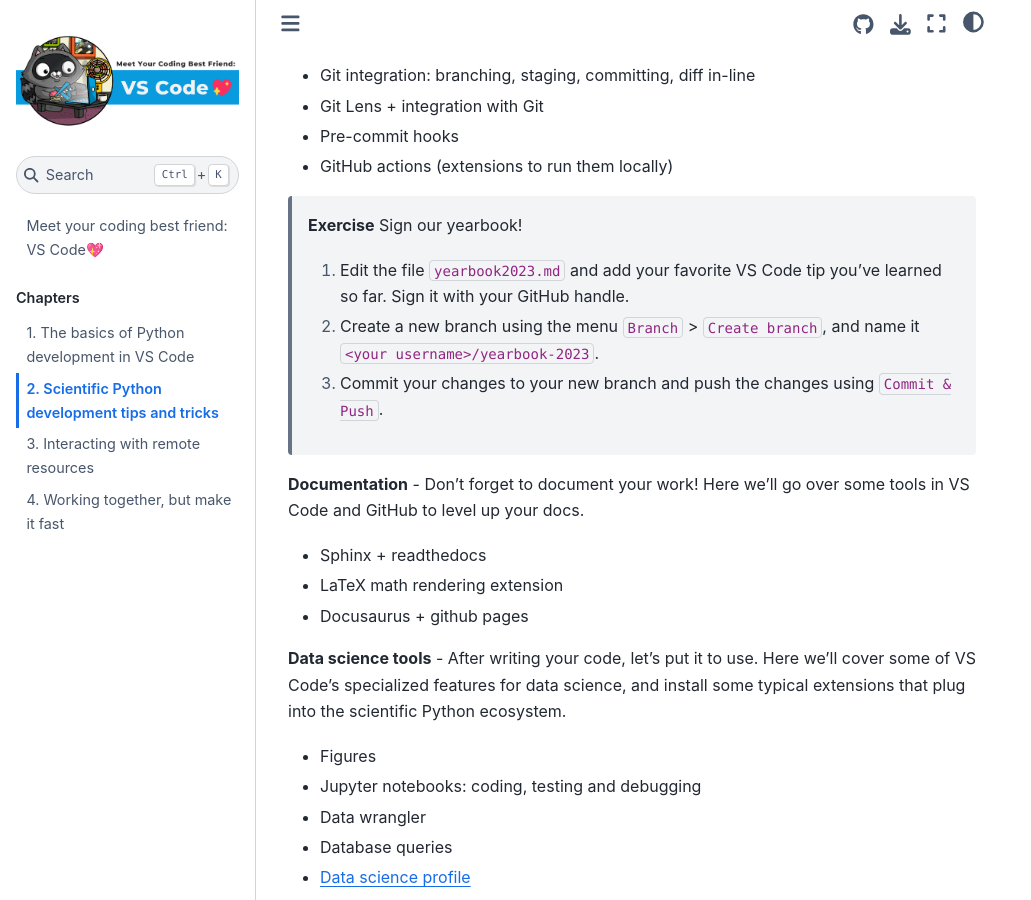
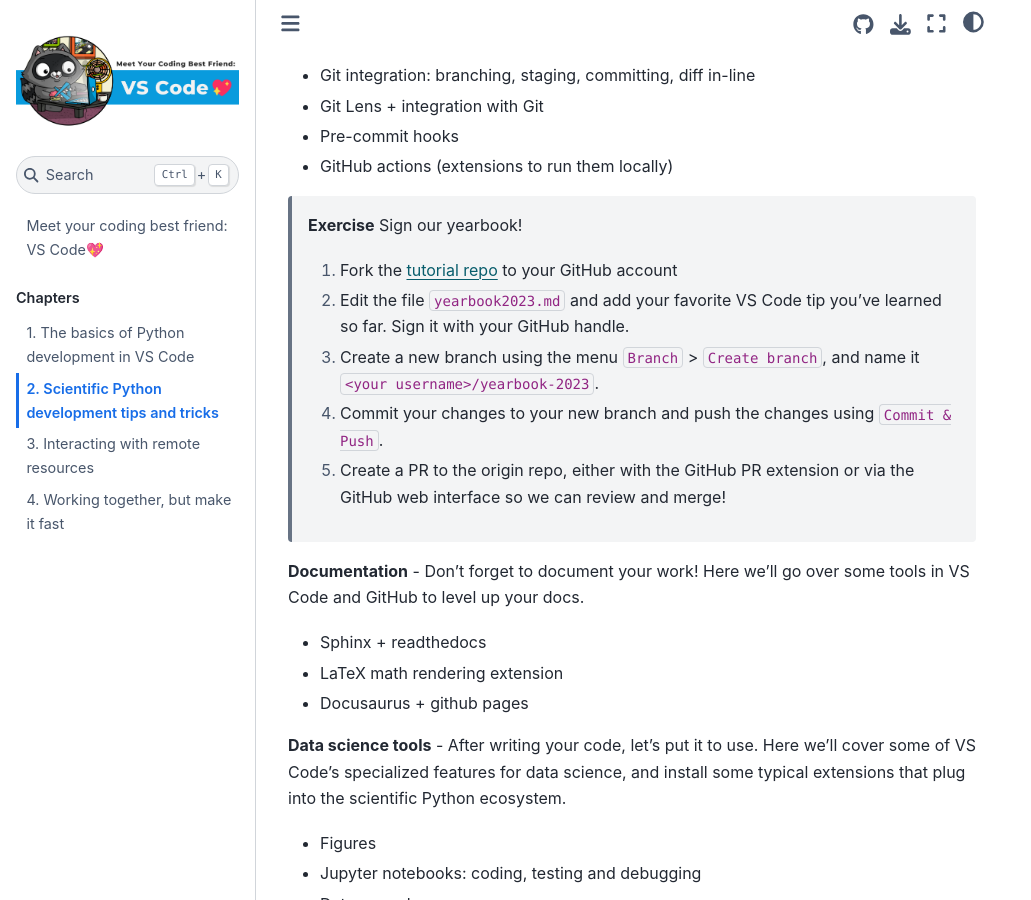
Before and after one commit to crazy4pi314/scipy-vscode-tutorial, a Jupyter Book: the page built from 2-devtips.md, in a window 1280 px wide and 900 px high, scrolled down 1563 px. Shown: the whole window, without its empty margins (0-1031 px from the left). Built offline with Jupyter Book 1.0.4 settings and Sphinx 7.4.7 and the Sphinx Book theme 1.1.4, drawn with Linux system fonts in a browser that asks for light colours.

Commit message:
Update 2-devtips.md
Adding the forking step

```diff
--- a/2-devtips.md
+++ b/2-devtips.md
@@ -46,9 +46,11 @@
 
 > **Exercise** Sign our yearbook!
 >
-> 1. Edit the file `yearbook2023.md` and add your favorite VS Code tip you've learned so far. Sign it with your GitHub handle.
-> 2. Create a new branch using the menu `Branch` > `Create branch`, and name it `<your username>/yearbook-2023`.
-> 3. Commit your changes to your new branch and push the changes using `Commit & Push`.
+> 1. Fork the [tutorial repo](https://aka.ms/scipy2023) to your GitHub account
+> 2. Edit the file `yearbook2023.md` and add your favorite VS Code tip you've learned so far. Sign it with your GitHub handle.
+> 3. Create a new branch using the menu `Branch` > `Create branch`, and name it `<your username>/yearbook-2023`.
+> 4. Commit your changes to your new branch and push the changes using `Commit & Push`.
+> 5. Create a PR to the origin repo, either with the GitHub PR extension or via the GitHub web interface so we can review and merge!
 
 **Documentation** - Don't forget to document your work! Here we'll go over some tools in VS Code and GitHub to level up your docs.
 
```
